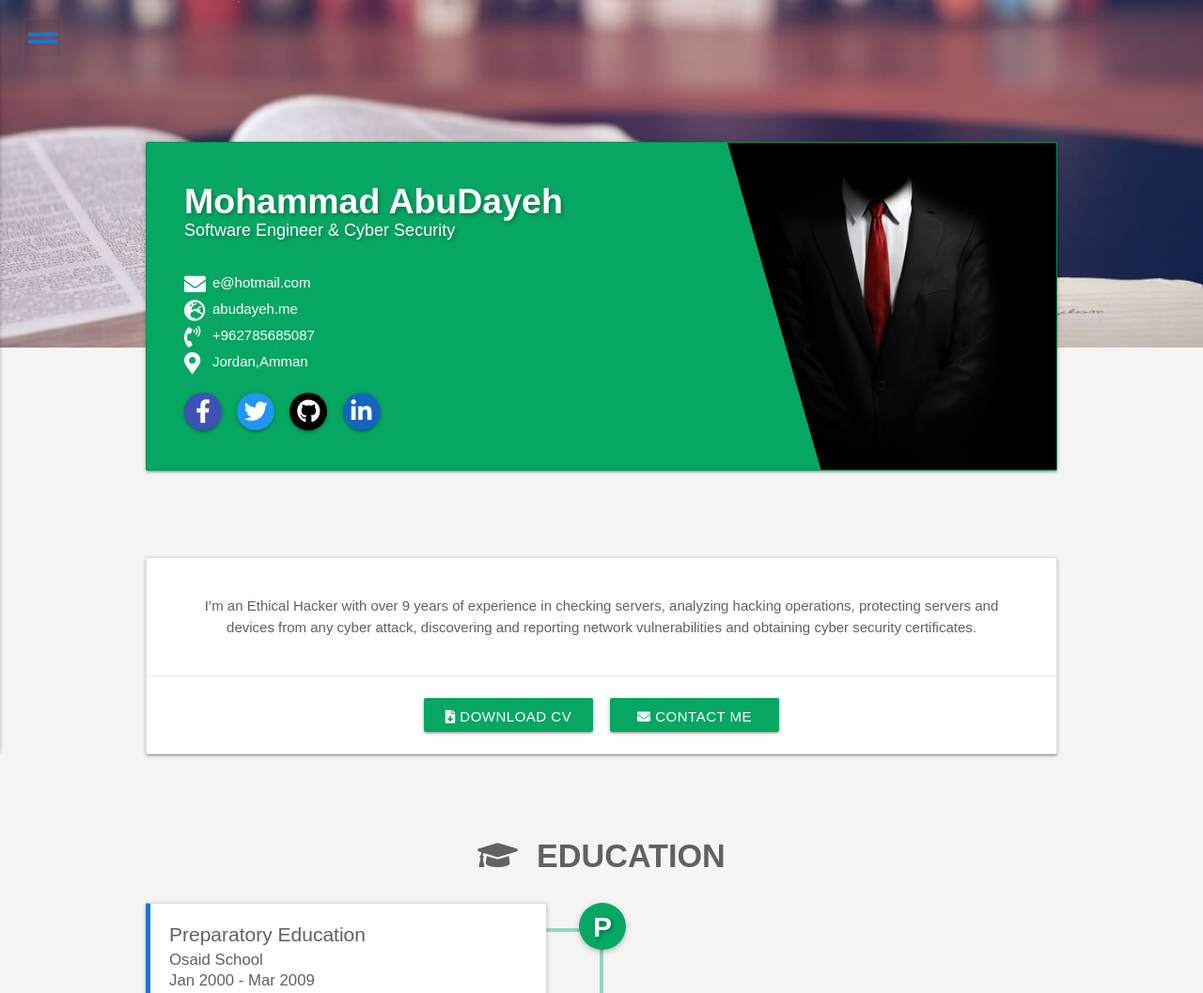
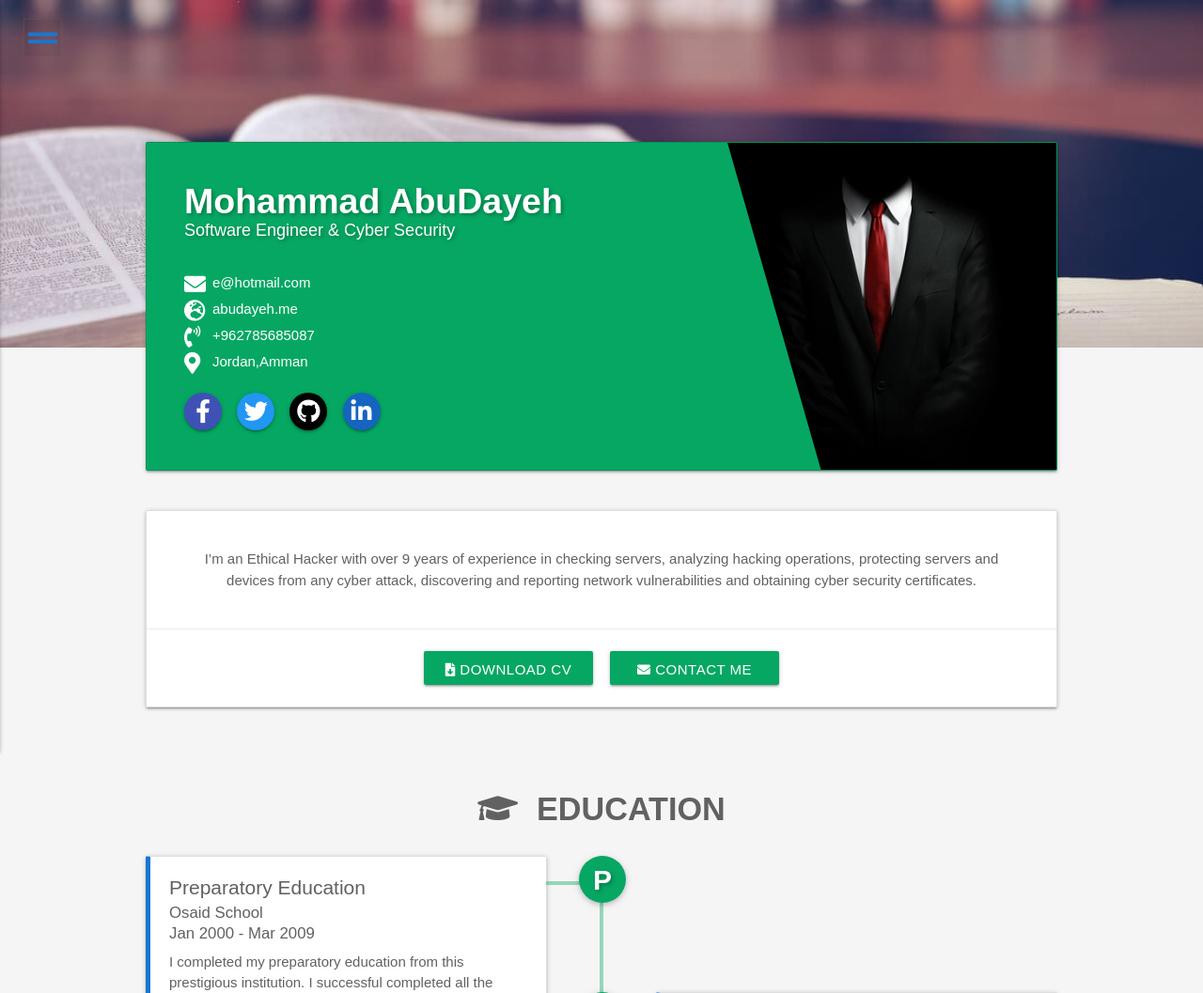
Before and after one commit to mohammadabudayeh/mohammadabudayeh.github.io, a PHP site: page / in a window 1280 px wide. Shown: the top 1057 px of the page at 94% size. Run offline with PHP 8.4, Linux system fonts and the light colour scheme.

Commit message:
Update style.css

```diff
--- a/stylesheets/style.css
+++ b/stylesheets/style.css
@@ -725,7 +725,7 @@ html, body {
 /*about section*/
 #about {
   /*profile about*/
-  margin-top: 200px; }
+  margin-top: 150px; }
   #about .about-btn {
     /*about buttons*/
     height: auto;
```
